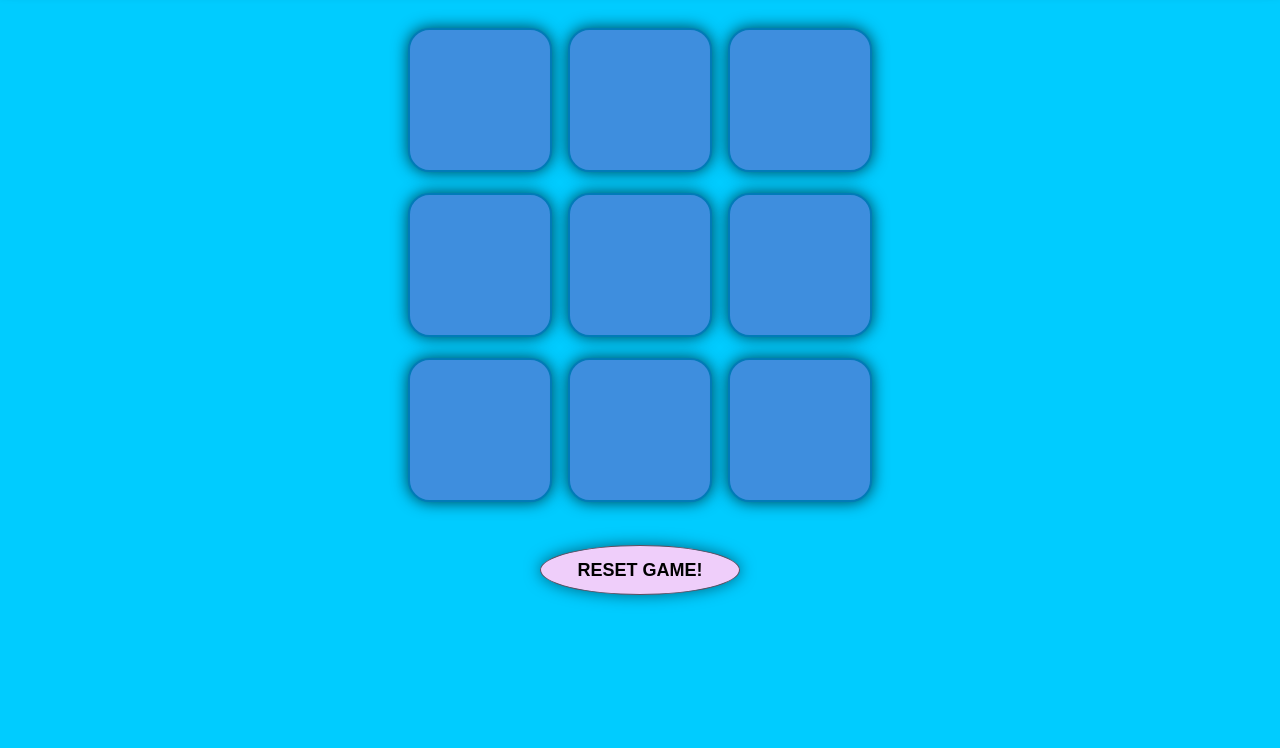
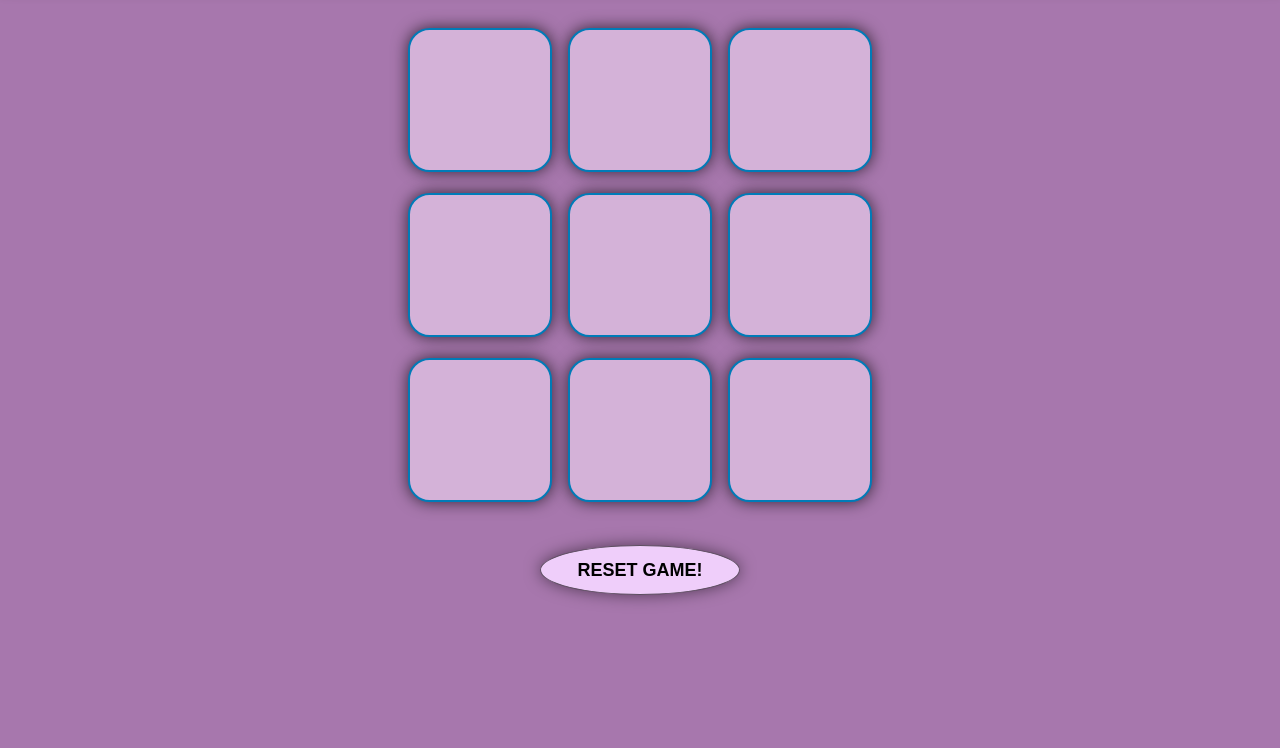
Before and after one commit to Diksha-Debnath/Tic-Tac-Toe, a plain HTML site: page index.html in a window 1280 px wide. Shown: the part 52-800 px from the top of the page. Drawn offline with Linux system fonts and the light colour scheme.

Commit message:
Update style.css

```diff
--- a/style.css
+++ b/style.css
@@ -3,7 +3,7 @@
     padding:0 ;
 }
 body{
-    background-color: #00CCFF;
+    background-color: #a777ad;
     text-align: center;
 }
 .container{
@@ -28,7 +28,7 @@ body{
     height: 18vmin;
     width: 18vmin;
     border:2px solid #007BB8;
-    background-color:#3E8EDE;
+    background-color:#D4B2D8;
     border-radius: 15%;
     box-shadow: 0 0 1rem rgba(0,0,0,.7);
     font-size: 8vmin;
```
